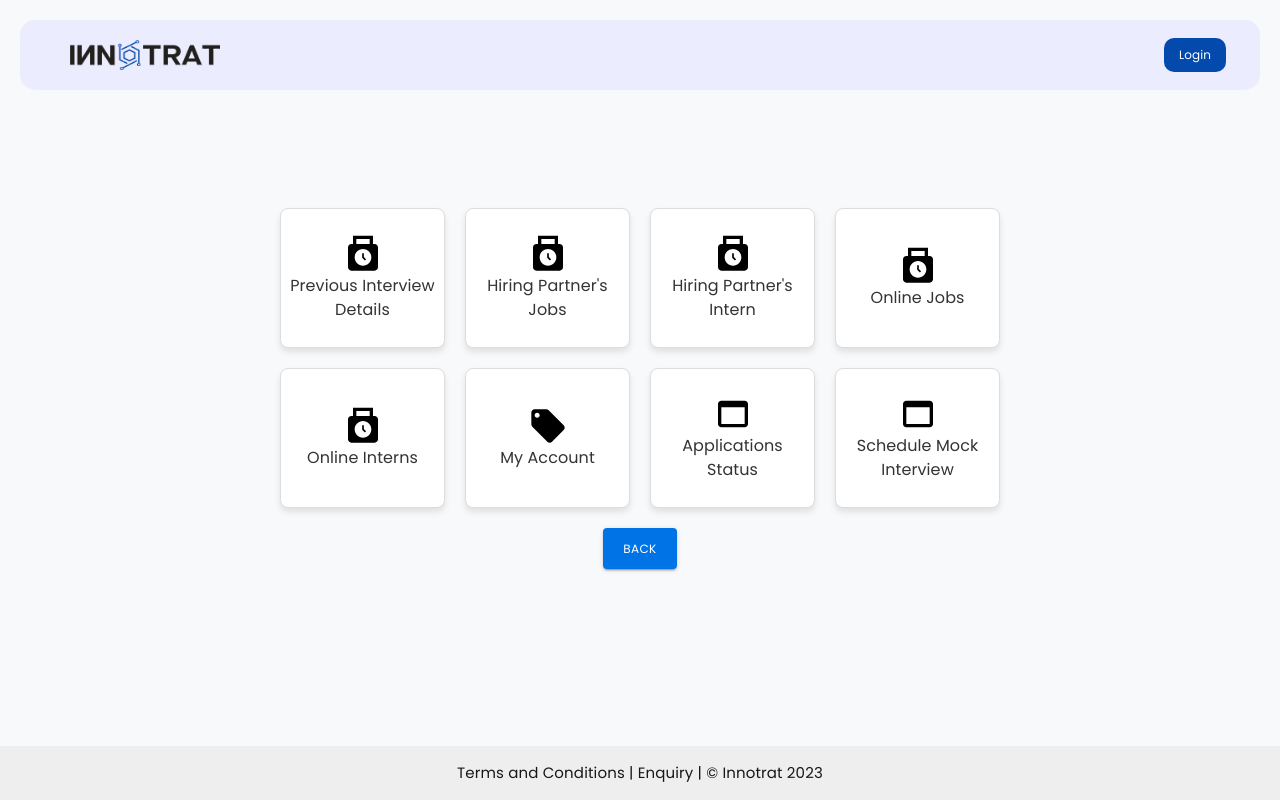
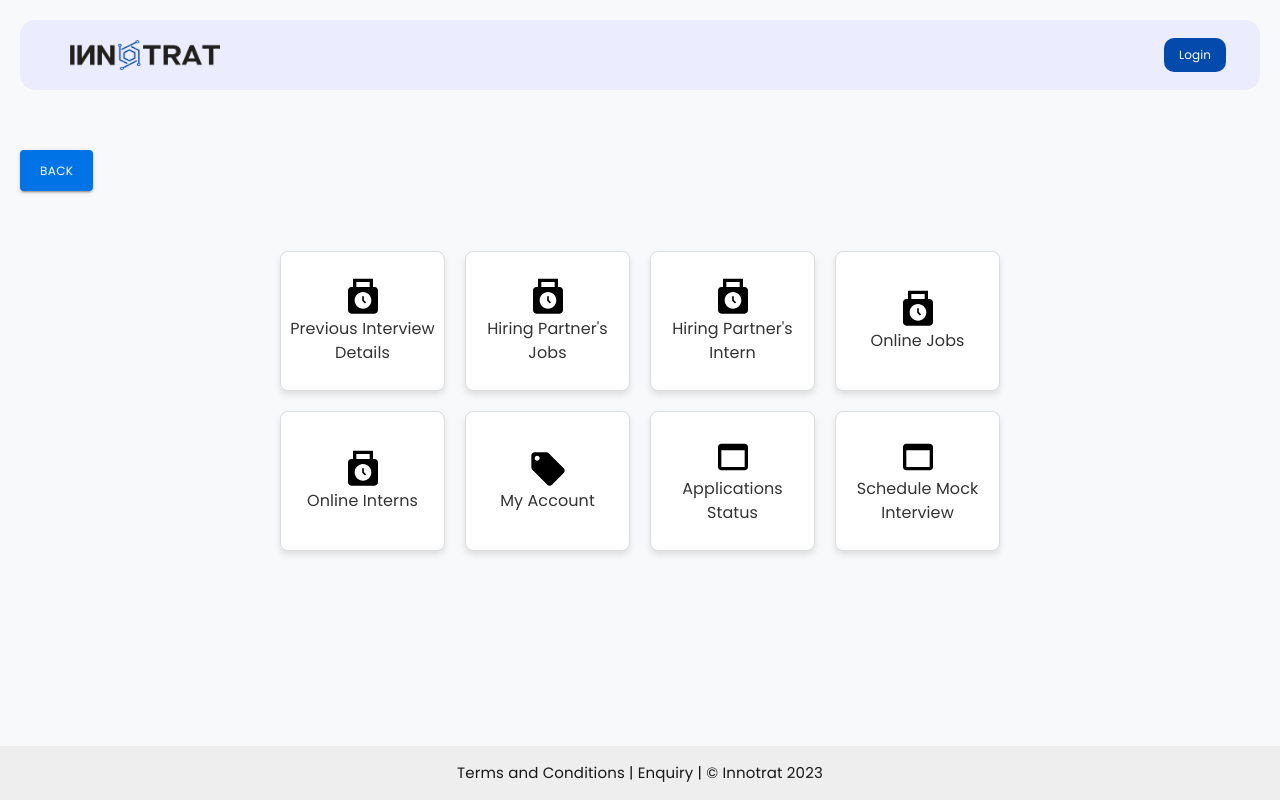
Before and after one commit to Praveen-innotrat/Innoview-search, a React (Create React App) app: page /innorview in a window 1280 px wide. Shown: the top 800 px of the page. Built offline with nearby package versions, Linux system fonts and the light colour scheme.

Commit message:
files are added

```diff
--- a/src/components/Innorview/Appliccations/Applications.css
+++ b/src/components/Innorview/Appliccations/Applications.css
@@ -122,7 +122,7 @@
     width: 100%;
     display: flex
 ;
-    justify-content: center;
+    justify-content: start;
     margin-bottom: 20px;
   }
 
--- a/src/components/Innorview/Innorview.css
+++ b/src/components/Innorview/Innorview.css
@@ -56,12 +56,14 @@
   display: flex
   ;
       align-items: center;
-        justify-content: space-between;
+      gap: 20px;
+      /* justify-content: space-between; */
       flex-direction: column;
       /* height: 100vh; */
       height: 100vh;
       background: hsl(240, 100%, 96%);
-        width: 100%;    padding: 20px;
+      width: 100%;
+      padding: 20px;
       background-color: #f8f9fa;
   }
 
@@ -150,7 +152,7 @@
     display: flex
 ;
     justify-content: start;
-    flex-direction: column;
+    flex-direction: column-reverse;
     align-items: start;
     padding: 20px;
     background-color: #f8f9fa;
--- a/src/components/Innorview/Innorview.jsx
+++ b/src/components/Innorview/Innorview.jsx
@@ -90,7 +90,22 @@ export default function Innorview() {
   return (
     <div className="innorview-container">
       <Header />
-
+      <div className="back-button-container">
+        <Button
+          variant="contained"
+          sx={{
+            fontSize: "1.2rem",
+            padding: "10px 20px",
+            backgroundColor: "#0073e6",
+            width: "max-content",
+            color: "#fff",
+            "&:hover": { backgroundColor: "#005bb5" },
+          }}
+          onClick={() => navigate("/")}
+        >
+          BACK
+        </Button>
+      </div>
       <div className="dashboard-container">
         <div className="dashboard-grid">
           <div className="dashboard-card" onClick={schedule}>
@@ -156,23 +171,6 @@ export default function Innorview() {
             <WebAssetIcon sx={{ fontSize: 40 }} />
             <span className="dashboard-card-text">Schedule Mock Interview</span>
           </div>
-        </div>
-
-        <div className="back-button-container">
-          <Button
-            variant="contained"
-            sx={{
-              fontSize: "1.2rem",
-              padding: "10px 20px",
-              backgroundColor: "#0073e6",
-              width: "max-content",
-              color: "#fff",
-              "&:hover": { backgroundColor: "#005bb5" },
-            }}
-            onClick={() => navigate(-1)}
-          >
-            BACK
-          </Button>
         </div>
       </div>
 
--- a/src/components/Innorview/ListedJobs/PostedInternships.jsx
+++ b/src/components/Innorview/ListedJobs/PostedInternships.jsx
@@ -74,7 +74,7 @@ function PostedInterships() {
   useEffect(() => {
     const timer = setTimeout(() => {
       fetchJobData(); // Call fetchJobData when the component mounts
-    }, 3000); // 10000 milliseconds = 10 seconds
+    }, 2000); // 10000 milliseconds = 10 seconds
 
     return () => clearTimeout(timer); // Cleanup the timeout if the component unmounts
   }, []);
--- a/src/components/Innorview/ListedJobs/PostedJobs.jsx
+++ b/src/components/Innorview/ListedJobs/PostedJobs.jsx
@@ -73,7 +73,7 @@ function PostedJobs() {
   useEffect(() => {
     const timer = setTimeout(() => {
       fetchJobData(); // Call fetchJobData when the component mounts
-    }, 3000); // 10000 milliseconds = 10 seconds
+    }, 2000); // 10000 milliseconds = 10 seconds
 
     return () => clearTimeout(timer); // Cleanup the timeout if the component unmounts
   }, []);
```
Lines whose indentation alone changed are shown as unchanged.
